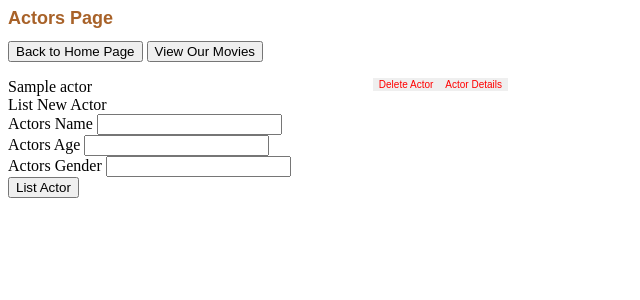
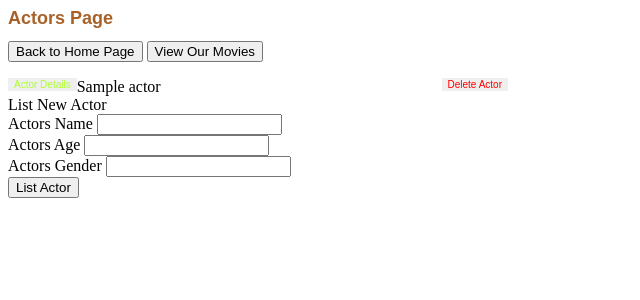
Before and after one commit to Meicroft/zb-fsnd-capstone, a Flask app: page /actors in a window 1280 px wide. Shown: the top 300 px of the page, without its empty margins (0-640 px from the left). Run offline with Flask 2, Linux system fonts and the light colour scheme; tables that the repository leaves empty hold one stand-in row (values such as "Sample post").

Commit message:
adjust button styles

```diff
--- a/css/style.css
+++ b/css/style.css
@@ -10,7 +10,7 @@ ul {
 li {
   clear: both;
 }
-li button {
+.delete-button {
   -webkit-appearance: none;
   border: none;
   outline: none;
@@ -19,6 +19,15 @@ li button {
   cursor: pointer;
   font-size: 10px;
 }
+.details-button {
+  -webkit-appearance: none;
+  border: none;
+  outline: none;
+  color: greenyellow;
+  float: left;
+  cursor: pointer;
+  font-size: 10px;
+}
 h1 {
   color: rgb(168, 98, 41);
   font-family: Arial, Helvetica, sans-serif;
--- a/templates/actor.html
+++ b/templates/actor.html
@@ -8,5 +8,10 @@
     <ul>
       <li>{{ data }}</li>
     </ul>
+    <div>
+      <a href="/"><button class="btn btn-primary btn-lg">Back to Home Page</button></a>
+      <a href="/actors"><button class="btn btn-primary btn-lg">Back to Actors Page</button></a>
+      <a href="/movies"><button class="btn btn-default btn-lg">View Our Movies</button></a>
+    </div>
   </body>
 </html>
--- a/templates/actors.html
+++ b/templates/actors.html
@@ -13,7 +13,7 @@
         {% for d in data %}
         <li>
           <form action="/actors/{{ d.id }}">
-            <button>Actor Details</button>
+            <button class="details-button">Actor Details</button>
           </form>
           {{ d.name }}
           <button class="delete-button" data-id="{{ d.id }}">Delete Actor</button>
--- a/templates/movie.html
+++ b/templates/movie.html
@@ -8,5 +8,10 @@
     <ul>
       <li>{{ data }}</li>
     </ul>
+    <div>
+      <a href="/"><button class="btn btn-primary btn-lg">Back to Home Page</button></a>
+      <a href="/movies"><button class="btn btn-primary btn-lg">Back to Movies Page</button></a>
+      <a href="/actors"><button class="btn btn-default btn-lg">View Our Actors</button></a>
+    </div>
   </body>
 </html>
--- a/templates/movies.html
+++ b/templates/movies.html
@@ -13,11 +13,8 @@
         {% for d in data %}
         <li>
           <form method="get" action="/movies/{{ d.id }}">
-            <button>Movie Details</button>
+            <button class="details-button">Movie Details</button>
           </form>
-          <!-- <form method="patch" action="/movies/{{ d.id }}">
-            <button>&#9998;</button>
-          </form> -->
           {{ d.title }}
           <button class="delete-button" data-id="{{ d.id }}">Delete Movie</button>
         </li>
```
